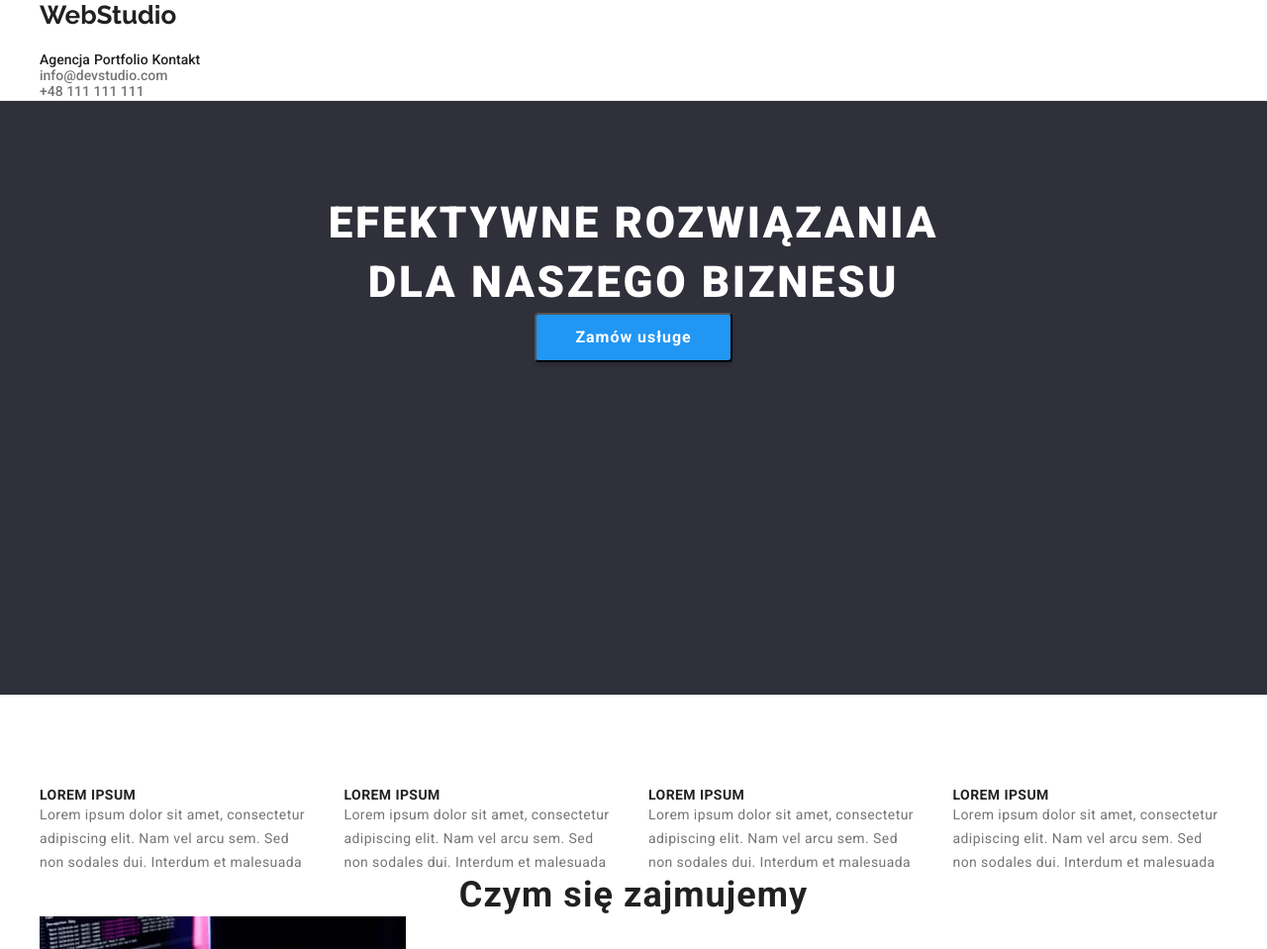
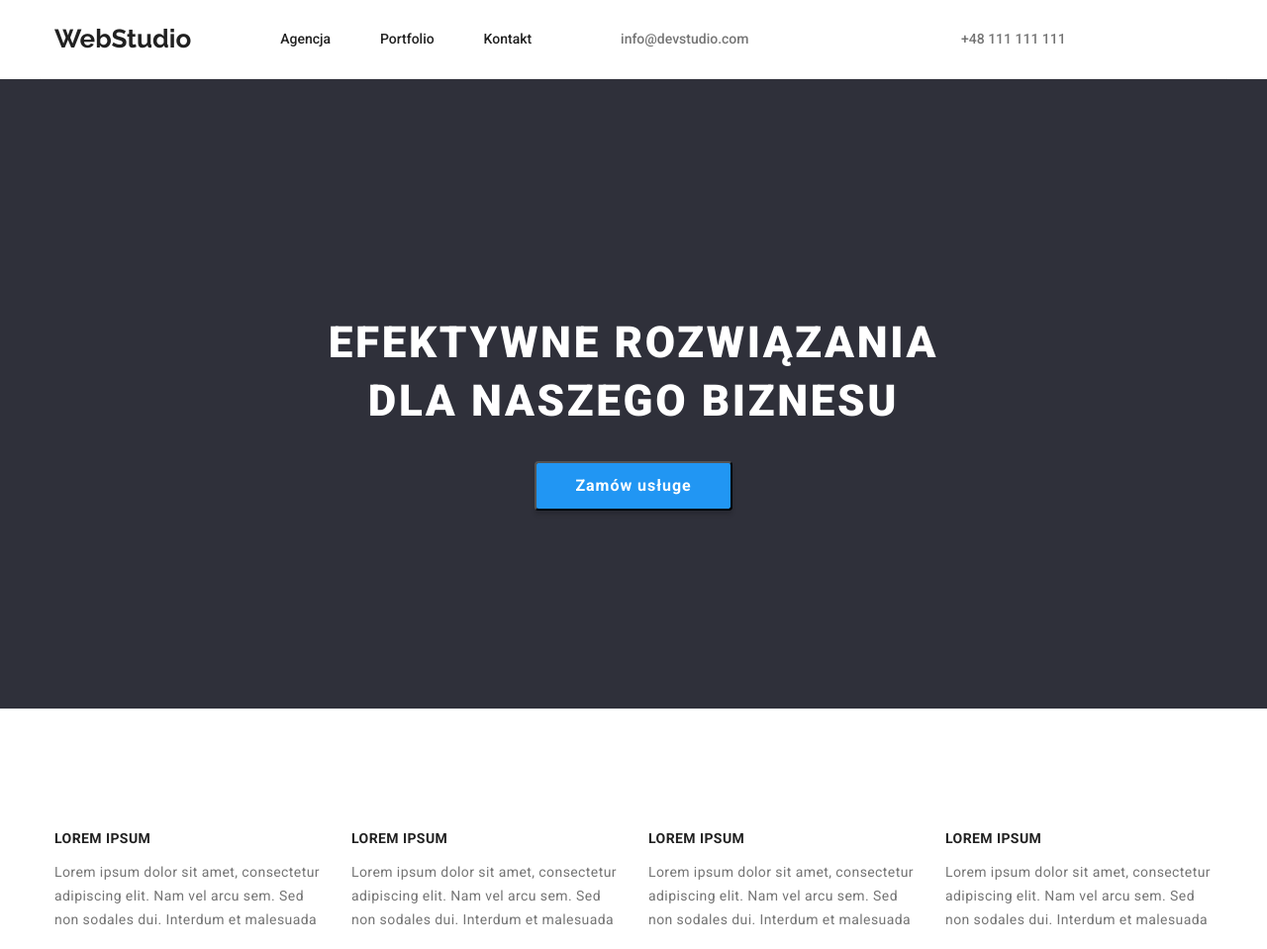
Before and after one commit to MateuszCharysz/goit-markup-hw-03, a plain HTML site: page index.html in a window 1280 px wide. Shown: the top 959 px of the page at 99% size. Drawn offline with nearby package versions, Linux system fonts and the light colour scheme.

```diff
--- a/css/styles.css
+++ b/css/styles.css
@@ -18,7 +18,7 @@ h5,
 h6,
 p,
 ul,
-address {
+{
 margin: 0;
 padding: 0;
 padding-inline-start: 0;
@@ -26,7 +26,6 @@ address {
 margin-block-end: 0;
 margin-inline-start: 0;
 margin-inline-end: 0;
-  font-style: normal;
 }
 
 /*here is css*/
@@ -37,11 +36,23 @@ body {
 
 .menu {
   border-bottom: 1px solid #ececec;
+  min-height: 80px;
+  padding: 0 15px;
+  display: flex;
+  justify-content: space-between;
+  align-items: center;
 }
 
 .nav-link {
   vertical-align: middle;
   font-weight: 500;
+  display: flex;
+  width: 254px;
+  justify-content: space-between;
+}
+
+.nav-link>a {
+  display: block;
 }
 
 .link {
@@ -72,7 +83,7 @@ body {
   line-height: 1.19;
   color: inherit;
   text-decoration: none;
-  margin-bottom: 20px;
+  display: block;
 }
 
 .contrast {
@@ -82,6 +93,8 @@ body {
 
 .call-to-action {
   min-height: 600px;
+  padding-top: 200px;
+  padding-bottom: 200px;
 }
 
 .call-to-action-h1 {
@@ -92,7 +105,8 @@ body {
   letter-spacing: 0.06em;
   text-transform: uppercase;
   width: 696px;
-  vertical-align: middle;
+  /*position of next element*/
+  margin-bottom: 30px;
 }
 
 .call-to-action-button {
@@ -104,17 +118,24 @@ body {
   font-weight: 700;
   font-size: 16px;
   line-height: 1.88;
-  vertical-align: middle;
-  text-align: center;
   letter-spacing: 0.06em;
   color: inherit;
+  /*position*/
+
 }
 
 .features {
-  columns: 4;
   list-style-type: none;
-  column-width: 270px;
-  column-gap: var(--element-horizontal-gap);
+  /*position of next element and positioning*/
+  margin-bottom: 94px;
+  padding: 0 15px;
+  display: flex;
+  justify-content: space-between;
+}
+
+.feature {
+  display: block;
+  width: 270px;
 }
 
 .feature>h3 {
@@ -125,6 +146,8 @@ body {
   line-height: var(--line-height-for-font-14);
   letter-spacing: 0.03em;
   text-transform: uppercase;
+  /*position of next element*/
+  margin-bottom: 10px;
 }
 
 .feature>p {
@@ -139,6 +162,10 @@ body {
 
 .boxes {
   list-style-type: none;
+  /*positioning*/
+  padding: 0 15px;
+  display: flex;
+  justify-content: space-between;
 }
 
 .h2-title {
@@ -149,6 +176,7 @@ body {
   line-height: 1.16;
   text-align: center;
   letter-spacing: 0.03em;
+  margin-bottom: 50px;
 }
 
 .team {
@@ -158,7 +186,10 @@ body {
 
 .team-cards {
   list-style-type: none;
-
+  /*positioning*/
+  padding: 0 15px;
+  display: flex;
+  justify-content: space-between;
 }
 
 .team-card {
@@ -184,6 +215,8 @@ body {
 
   text-align: center;
   letter-spacing: 0.03em;
+  /*positioning*/
+  margin: 30px auto 10px;
 }
 
 .team-card-job {
@@ -210,9 +243,13 @@ body {
   margin-bottom: 4px;
 }
 
+.address-margin-2 {
+  margin-top: 20px;
+}
+
 .address-font {
   line-height: 1.71;
-
+  font-style: normal;
 }
 
 /*here starts portfolio.html css*/
@@ -298,6 +335,10 @@ body {
   padding: 94px 0;
 }
 
+.section-bot-margin {
+  margin-bottom: 94px;
+}
+
 .container {
   max-width: 1200px;
   margin-left: auto;
--- a/index.html
+++ b/index.html
@@ -5,7 +5,7 @@
     <meta http-equiv="X-UA-Compatible" content="IE=edge" />
     <meta name="viewport" content="width=device-width, initial-scale=1.0" />
     <title>Webstudio - Main Page</title>
-    <!--<link rel="stylesheet" href="node_modules/modern-normalize/modern-normalize.css">
+    <!--<link rel="stylesheet" href="node_modules/modern-normalize/modern-normalize.css"/>
       MODERN NORMALIZE DOESNT WORK - no border-bOX!!!!-->
     <link
       rel="stylesheet"
@@ -24,26 +24,26 @@ font-family: "Roboto", sans-serif;-->
   </head>
 
   <body>
-    <header class="menu">
-      <a class="logo container block-display" href="index.html">WebStudio</a>
-      <nav class="nav-link container block-display">
+    <header class="menu container">
+      <a class="logo block-display" href="index.html">WebStudio</a>
+      <nav class="nav-link">
         <a class="link" href="#Agencja">Agencja</a>
         <a class="link" href="portfolio.html">Portfolio</a>
         <a class="link" href="#Kontakt">Kontakt</a>
       </nav>
       <a
-        class="link nav-link gray-mail-phone container block-display"
+        class="link nav-link gray-mail-phone block-display"
         href="mailto:info@devstudio.com"
         >info@devstudio.com</a
       >
       <a
-        class="link nav-link gray-mail-phone container block-display"
+        class="link nav-link gray-mail-phone block-display"
         href="tel:+48111111111"
         >+48 111 111 111</a
       >
     </header>
     <main>
-      <section class="call-to-action contrast section">
+      <section class="call-to-action contrast">
         <h1 class="call-to-action-h1 container">
           efektywne rozwiązania dla naszego biznesu
         </h1>
@@ -54,8 +54,8 @@ font-family: "Roboto", sans-serif;-->
           Zamów usługe
         </button>
       </section>
-      <section id="Portfolio" class="section">
-        <div class="container">
+      <section class="container section">
+        <div>
           <ul class="features">
             <li class="feature">
               <h3>LOREM IPSUM</h3>
@@ -184,7 +184,7 @@ font-family: "Roboto", sans-serif;-->
       <a href="index.html" class="contrast logo container block-display"
         >WebStudio</a
       >
-      <address class="container block-display">
+      <address class="container block-display address-margin-2">
         <p class="link contrast address-font address-margin">
           m. Warszawa, Aleje Jerozolimskie 21
         </p>
```
Also changed, not shown: portfolio.html (+2 -2 lines). Lines whose indentation alone changed are shown as unchanged.
